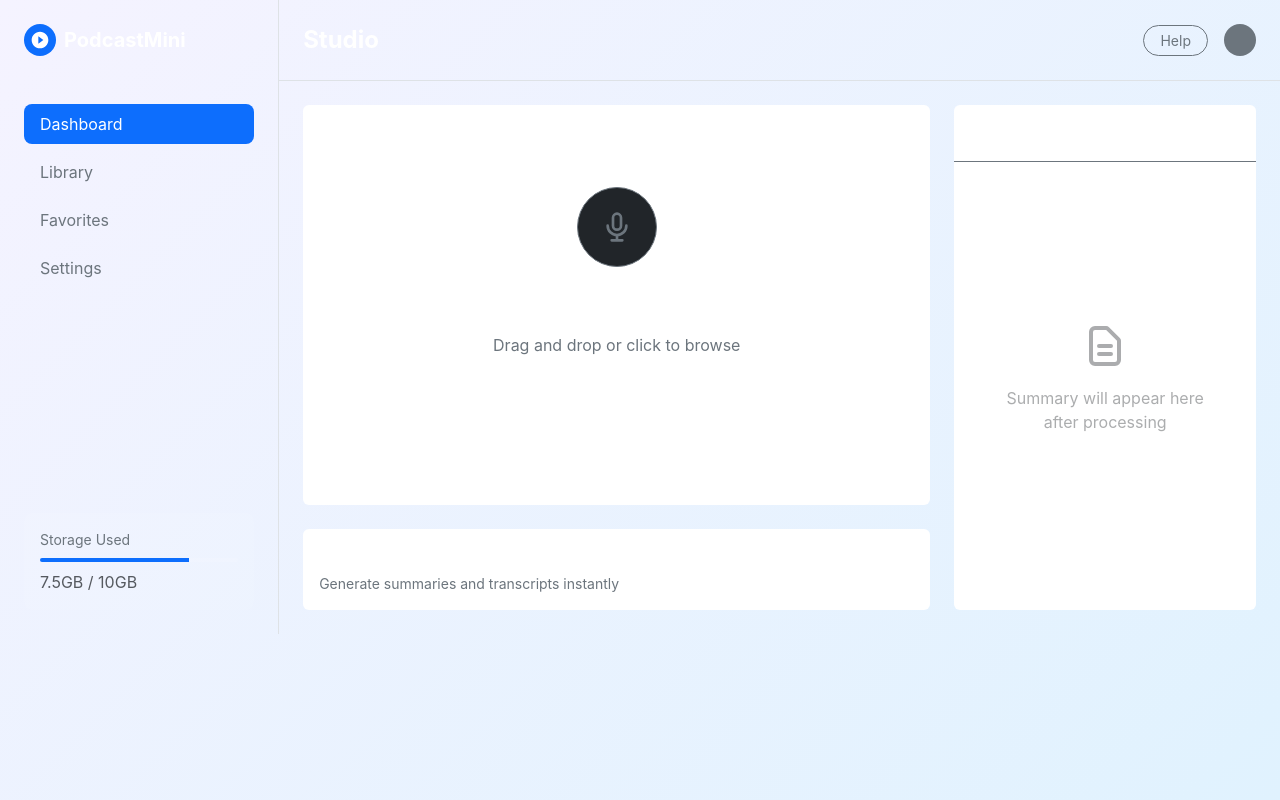
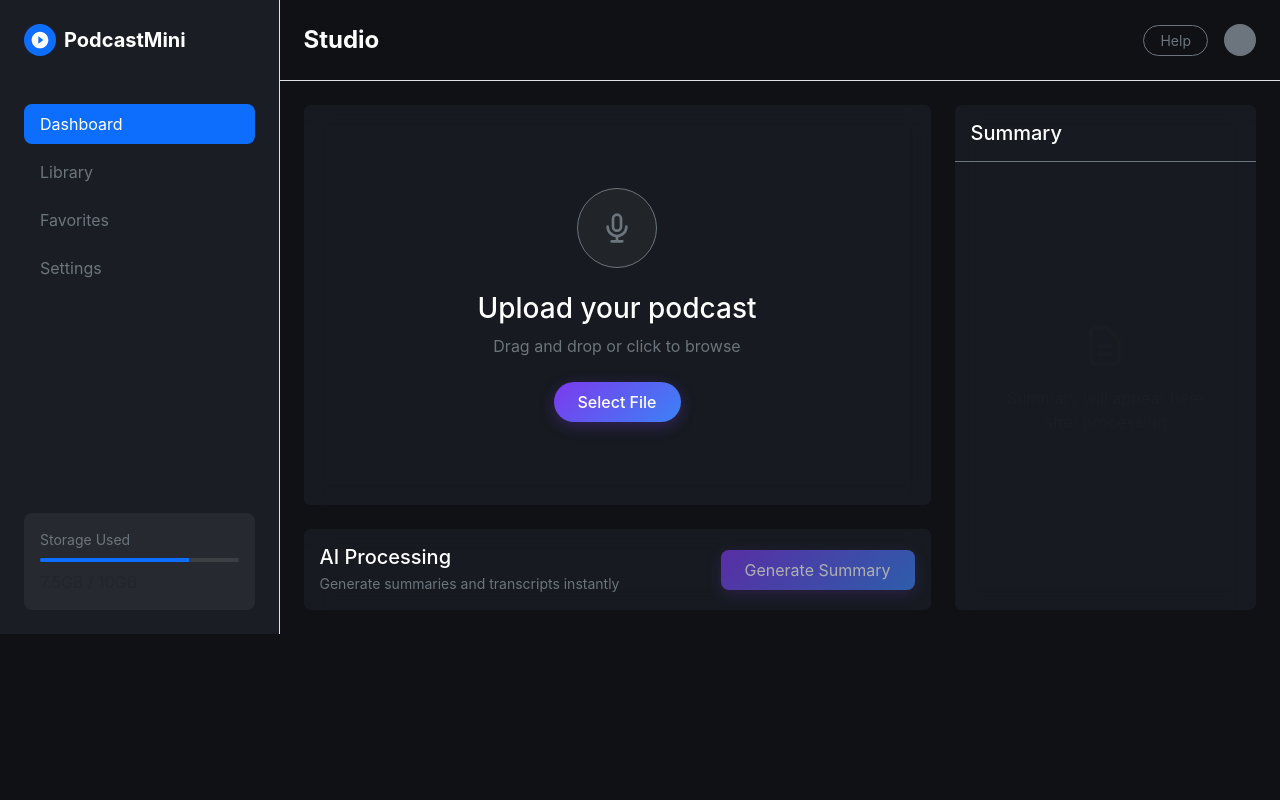
Before and after one commit to raihanahmadkhan/podcastMini, a React (Vite) app: page / in a window 1280 px wide. Built offline with nearby package versions, Linux system fonts and the light colour scheme.

Commit message:
Refactor CSS with custom properties and styles

```diff
--- a/src/index.css
+++ b/src/index.css
@@ -1,7 +1,95 @@
 @import 'bootstrap/dist/css/bootstrap.min.css';
 
+:root {
+  --bg-dark: #0f1115;
+  --bg-card: #1a1d24;
+  --bg-card-hover: #222630;
+  --accent-primary: #7c3aed;
+  --accent-secondary: #3b82f6;
+  --text-primary: #ffffff;
+  --text-secondary: #9ca3af;
+  --border-color: #2d3139;
+}
+
 body {
-  background: linear-gradient(135deg, #f5f3ff 0%, #e0f2fe 100%);
+  background-color: var(--bg-dark);
+  color: var(--text-primary);
+  font-family: 'Inter', -apple-system, BlinkMacSystemFont, sans-serif;
   min-height: 100vh;
-  font-family: -apple-system, BlinkMacSystemFont, 'Segoe UI', 'Roboto', 'Oxygen', 'Ubuntu', 'Cantarell', 'Fira Sans', 'Droid Sans', 'Helvetica Neue', sans-serif;
+  overflow-x: hidden;
 }
+
+
+::-webkit-scrollbar {
+  width: 8px;
+}
+
+::-webkit-scrollbar-track {
+  background: var(--bg-dark);
+}
+
+::-webkit-scrollbar-thumb {
+  background: var(--border-color);
+  border-radius: 4px;
+}
+
+::-webkit-scrollbar-thumb:hover {
+  background: var(--text-secondary);
+}
+
+
+.text-gradient {
+  background: linear-gradient(135deg, #fff 0%, #9ca3af 100%);
+  background-clip: text;
+  -webkit-background-clip: text;
+  -webkit-text-fill-color: transparent;
+}
+
+.glass-panel {
+  background: rgba(26, 29, 36, 0.8);
+  backdrop-filter: blur(12px);
+  border: 1px solid rgba(255, 255, 255, 0.05);
+}
+
+.btn-primary-glow {
+  background: linear-gradient(135deg, var(--accent-primary), var(--accent-secondary));
+  border: none;
+  box-shadow: 0 4px 15px rgba(124, 58, 237, 0.3);
+  transition: all 0.3s ease;
+}
+
+.btn-primary-glow:hover {
+  transform: translateY(-1px);
+  box-shadow: 0 6px 20px rgba(124, 58, 237, 0.4);
+}
+
+.card-hover {
+  transition: all 0.3s ease;
+}
+
+.card-hover:hover {
+  background-color: var(--bg-card-hover);
+  transform: translateY(-2px);
+}
+
+
+.waveform-bar {
+  width: 4px;
+  background: var(--accent-primary);
+  border-radius: 2px;
+  animation: wave 1s ease-in-out infinite;
+}
+
+@keyframes wave {
+
+  0%,
+  100% {
+    height: 20%;
+    opacity: 0.5;
+  }
+
+  50% {
+    height: 100%;
+    opacity: 1;
+  }
+}
```
